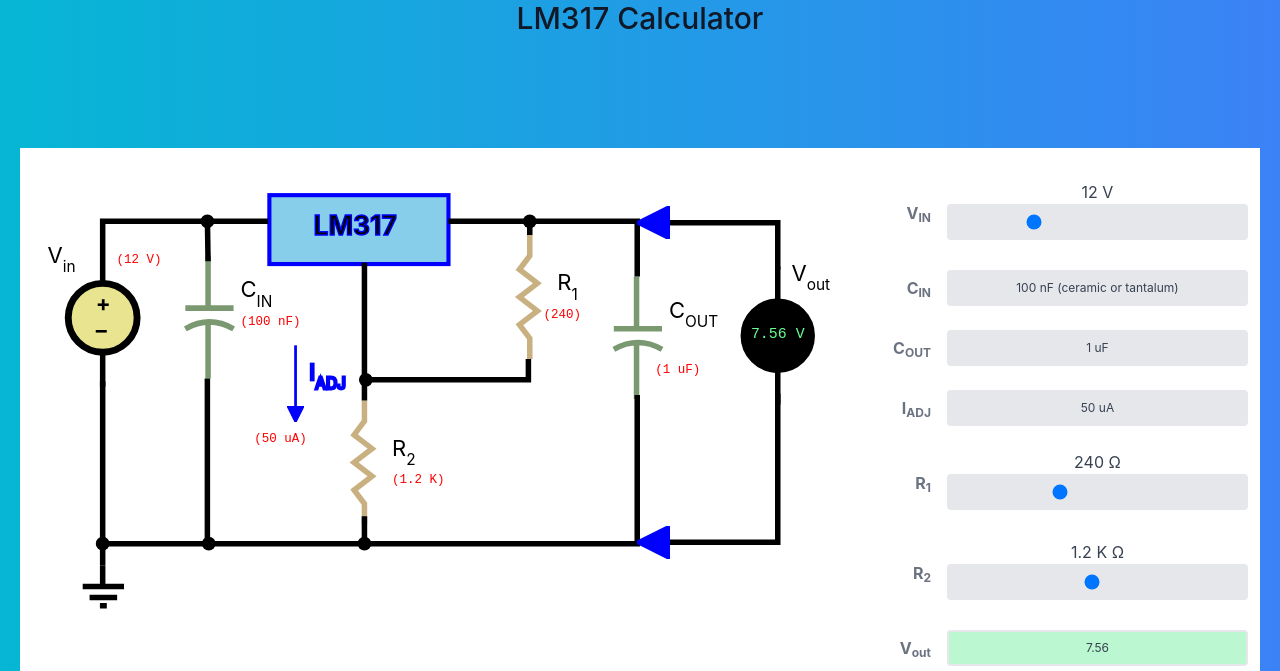
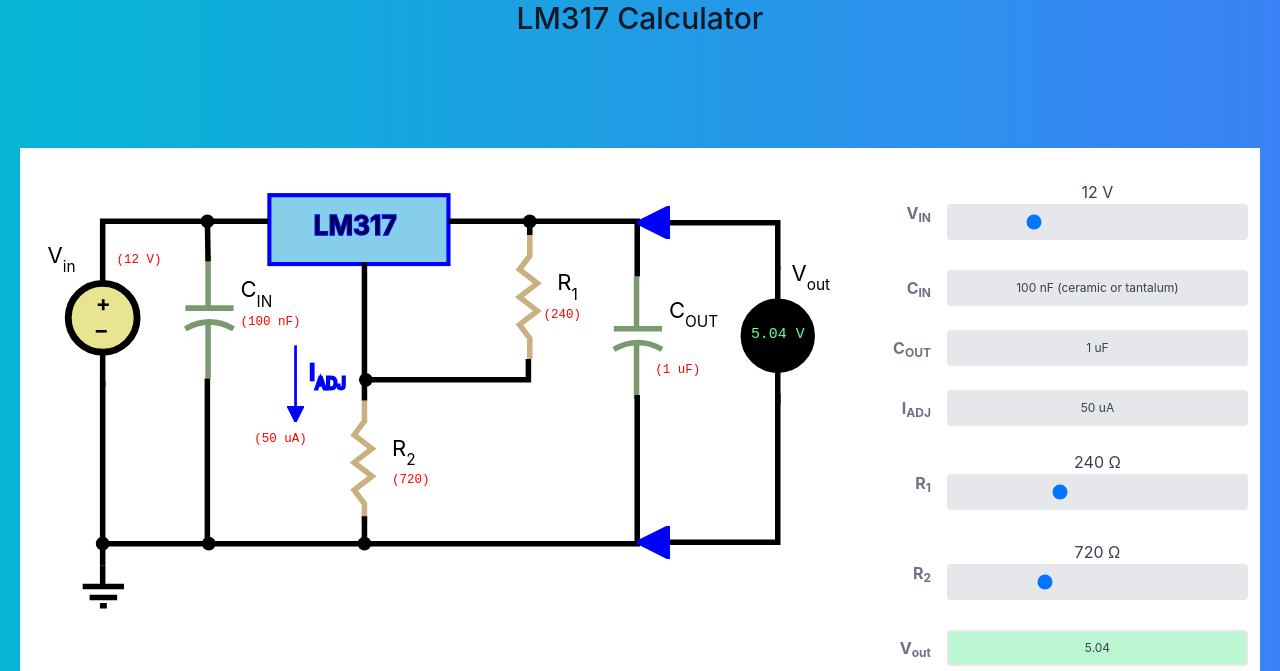
Before and after one commit to misaelnieto/lm317-calculator, a React (Create React App) app: page / in a window 1280 px wide. Shown: the top 671 px of the page. Built offline with nearby package versions, Linux system fonts and the light colour scheme.

Commit message:
Default R2 to 720 ohms to get 5V output

```diff
--- a/src/App.js
+++ b/src/App.js
@@ -16,7 +16,7 @@
 
 export default function App() {
   const [R1, setR1] = useState(240);
-  const [R2, setR2] = useState(1.2e3);
+  const [R2, setR2] = useState(720);
   const [Vin, setVin] = useState(12);
   const [Vout, setVout] = useState(computeVout());
 
```
